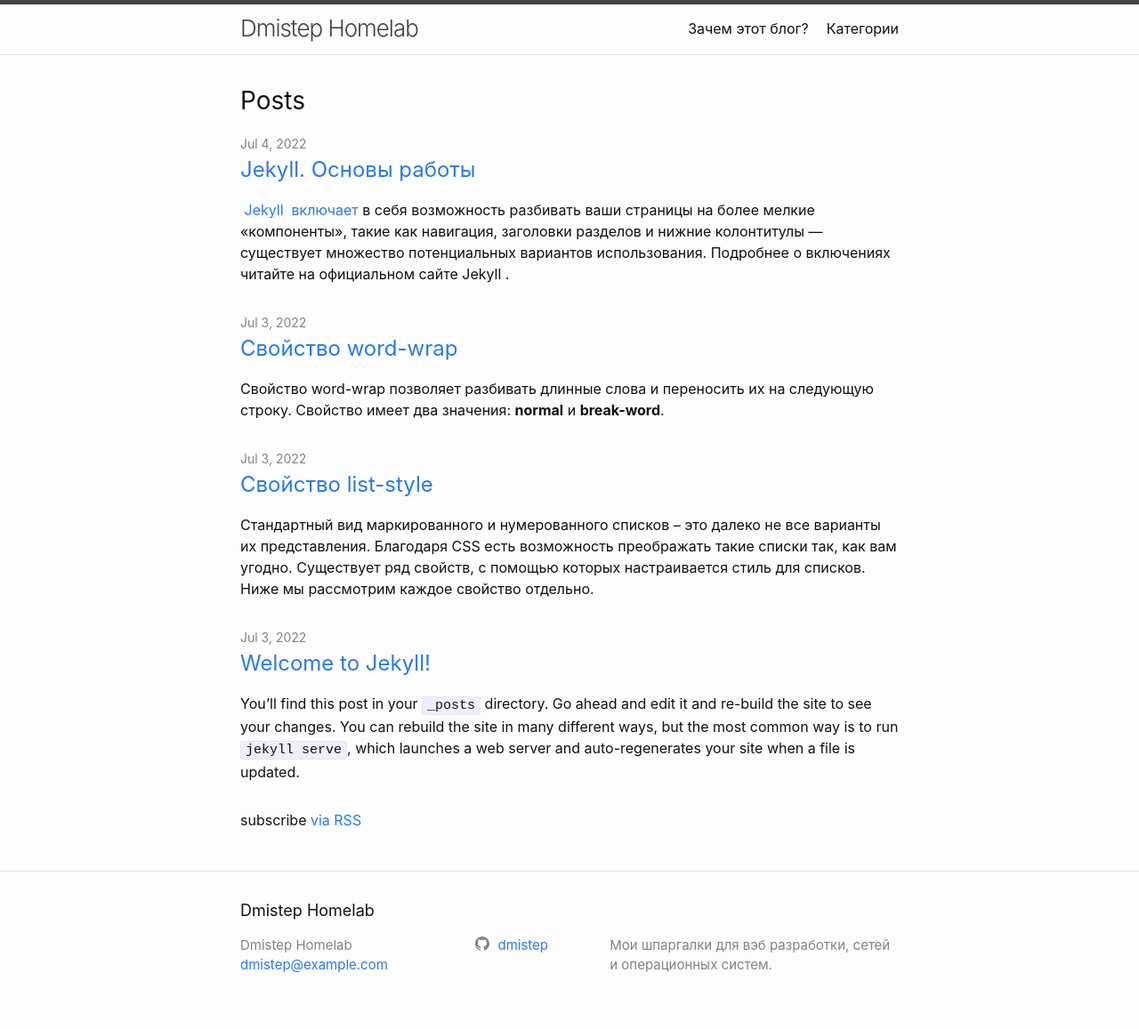
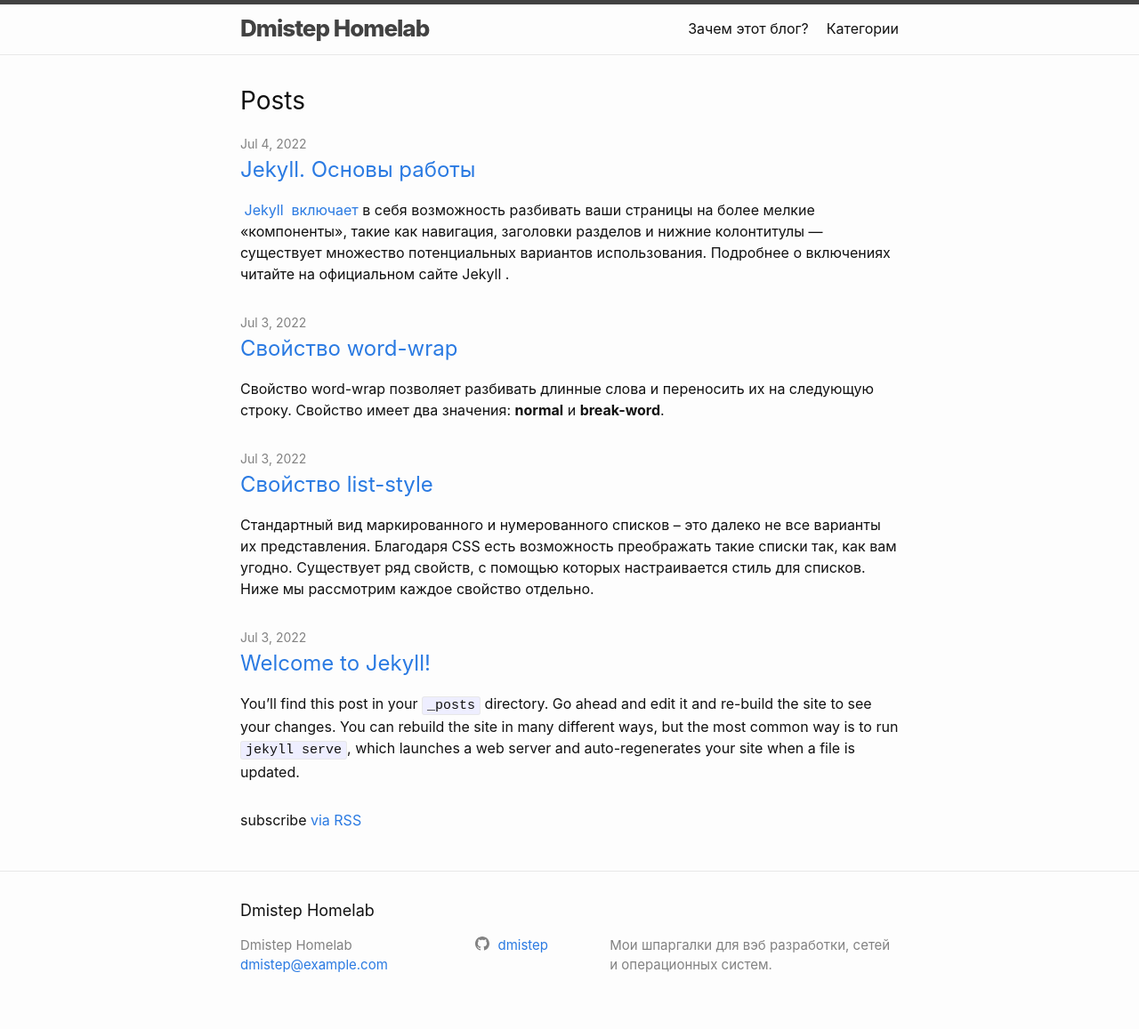
Before and after one commit to Dmistep/test-blog, a Jekyll site: the page built from index.md, in a window 1280 px wide. Shown: the whole page at 89% size. Built offline with Jekyll 4.4.1, drawn with Linux system fonts in a browser that asks for light colours.

Commit message:
update style.css

```diff
--- a/css/style.css
+++ b/css/style.css
@@ -78,7 +78,7 @@ table td { border: 1px solid #e8e8e8; }
 /** Site header */
 .site-header { border-top: 5px solid #424242; border-bottom: 1px solid #e8e8e8; min-height: 55.95px; position: relative; }
 
-.site-title { font-size: 26px; font-weight: 300; line-height: 54px; letter-spacing: -1px; margin-bottom: 0; float: left; }
+.site-title { font-size: 26px; font-weight: 800; line-height: 54px; letter-spacing: -1px; margin-bottom: 0; float: left; }
 
 .site-title, .site-title:visited { color: #424242; }
 
```
